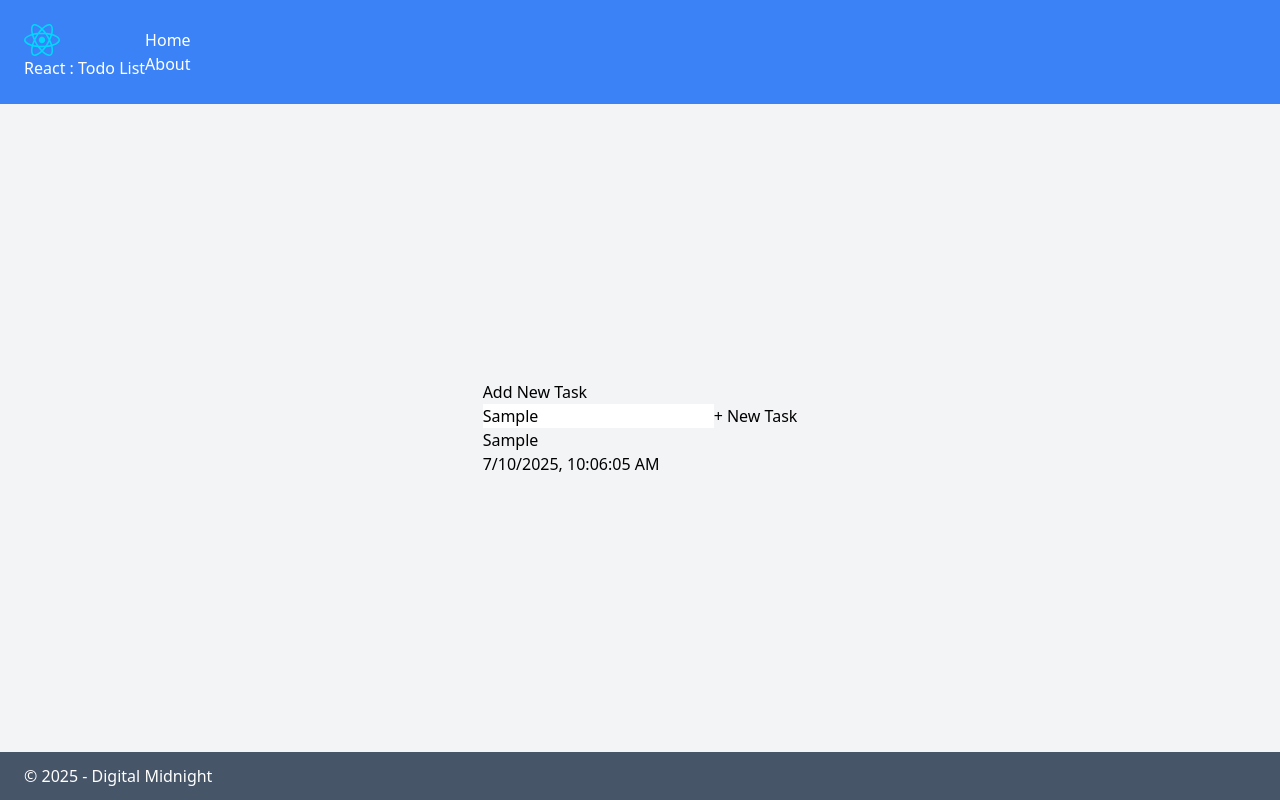
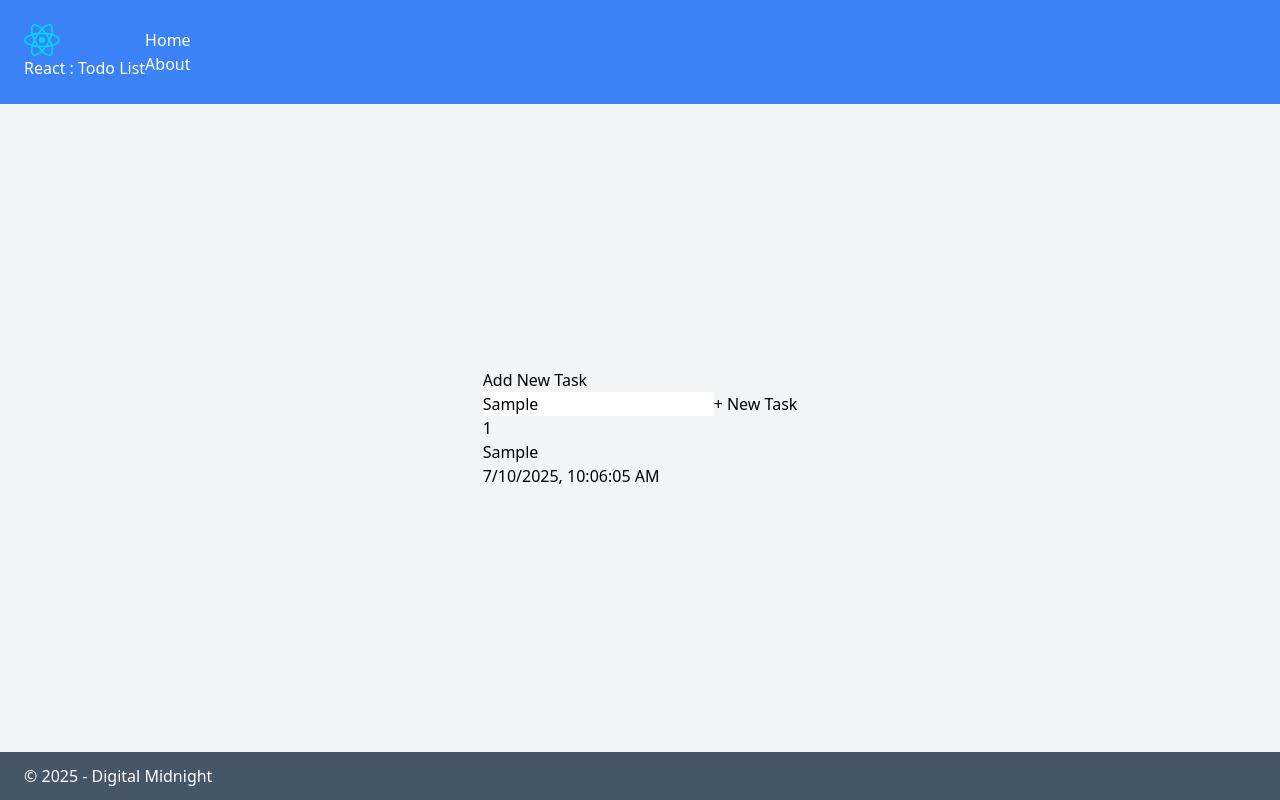
Before and after one commit to ParindaDear/React-PlayGround, a React (Vite) app: page / in a window 1280 px wide. Both pictures are taken after typing "Sample" into the empty fields and a click on the button "+ New Task". Built offline with nearby package versions, Linux system fonts and the light colour scheme.

Commit message:
[Adjust a little from the last lesson] Add auto-incrementing ID numbers to each task item

```diff
--- a/src/components/TodoItem.jsx
+++ b/src/components/TodoItem.jsx
@@ -4,7 +4,9 @@ const TodoItem = (props) => {
   return (
     <li className="flex bg-white rounded shadow-sm p-4 mt-4 first:mt-0">
         <div className="flex gap-x-4 mr-auto items-center">
-            <div className="h-6 w-6 rounded-full shadow-small text-white text-sm bg-teal-400 text-center content-center"></div>
+            <div className="h-6 w-6 rounded-full shadow-small text-white text-sm bg-teal-400 text-center content-center">
+                {props.id + 1}
+            </div>
             <div>
                 <p className="font-semibod">{props.todo.title}</p>
                 <p className="text-sm text-gray-400">{props.todo.date}</p>
--- a/src/pages/HomePage.jsx
+++ b/src/pages/HomePage.jsx
@@ -13,7 +13,7 @@ const HomePage = () => {
       <NewTask addTask={addTask}/>
       <ul className="bg-gray-200 rounded-md shadow-sm p-4">
         {todos.map((todo, i)=> (
-            <TodoItem key={i} todo={todo}/>
+            <TodoItem key={i} id={i} todo={todo}/>
           ))}
       </ul>
     </>
```
